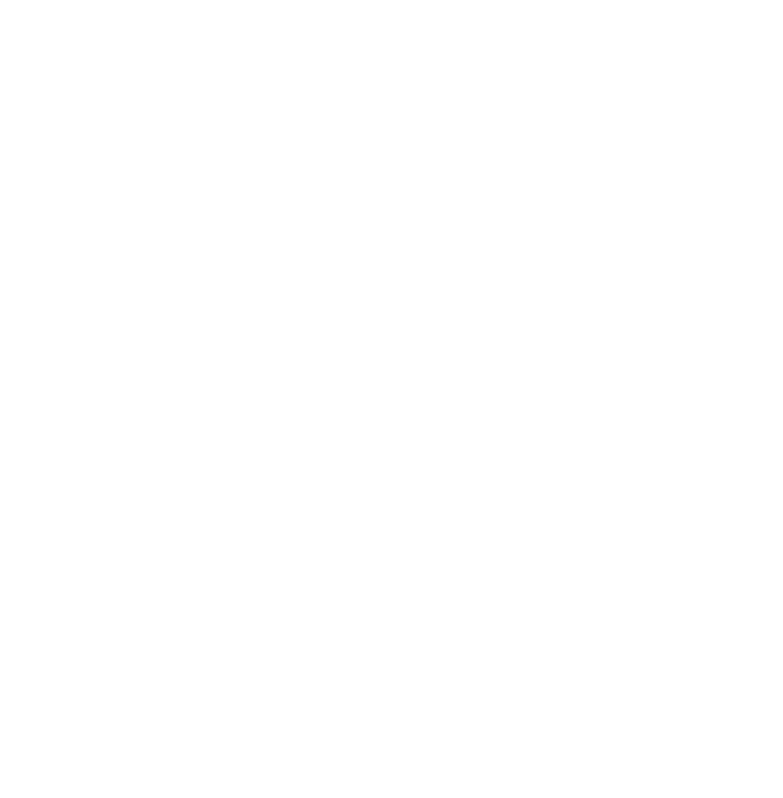
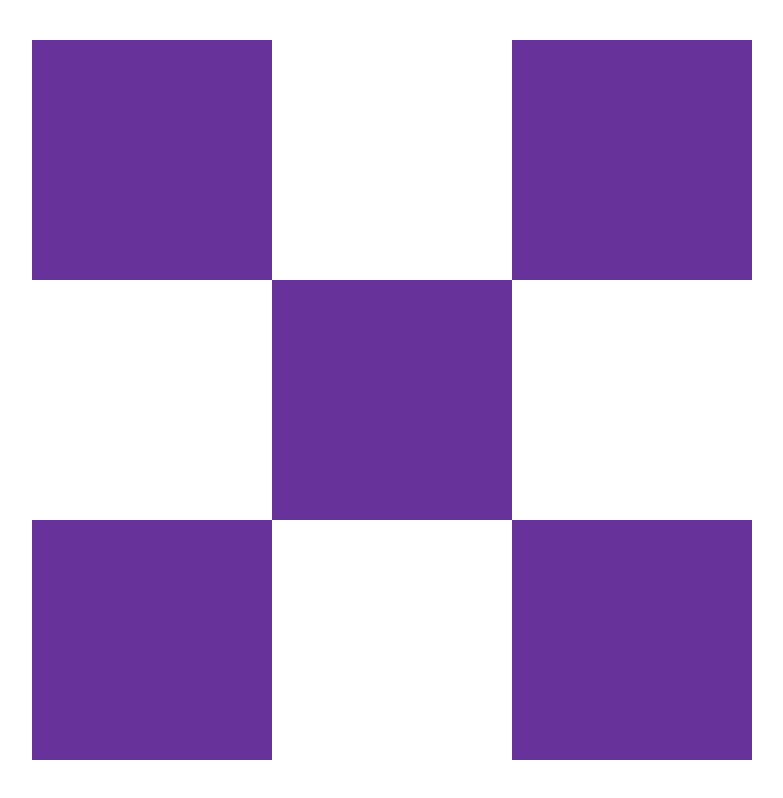
Before and after one commit to Enmah4k/fluffy-parchis, a plain HTML site: page index.html in a window 1280 px wide. Shown: the whole page, without its empty margins (248-1031 px from the left). Drawn offline with Linux system fonts and the light colour scheme.

Commit message:
main grid done!

```diff
--- a/index.html
+++ b/index.html
@@ -3,6 +3,7 @@
 <head>
     <meta charset="UTF-8">
     <meta name="viewport" content="width=device-width, initial-scale=1.0">
+    <link rel="stylesheet" href="style.css">
     <title>Game</title>
 </head>
 <body>
--- a/style.css
+++ b/style.css
@@ -3,4 +3,16 @@
     height: 90vmin;
     background: #000000;
     border-radius: 4vmin;
+    display: grid;
+    grid-template-columns: auto auto auto;
+    margin: 5vmin auto;
 }
+.main{
+    background: rebeccapurple !important;
+}
+
+.main-space{
+    background: rgb(255, 255, 255);
+    width: auto;
+    height: auto;
+}
```
